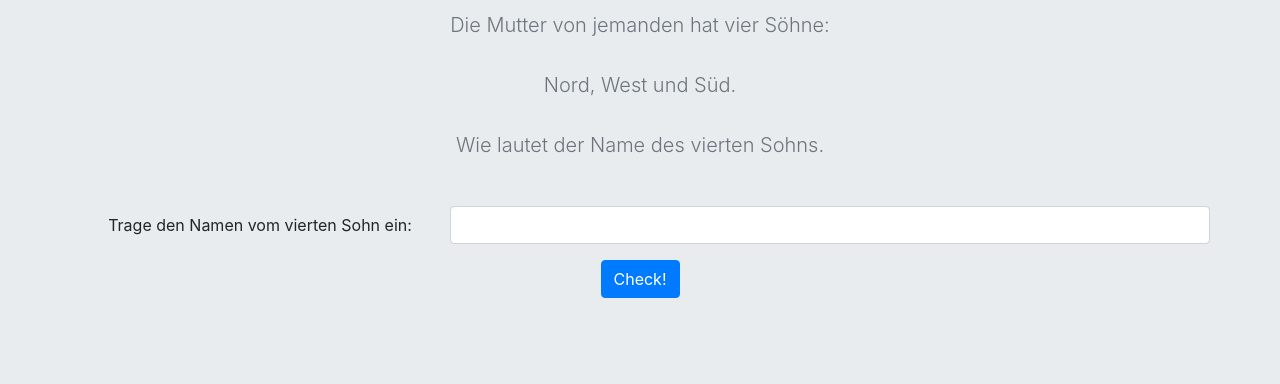
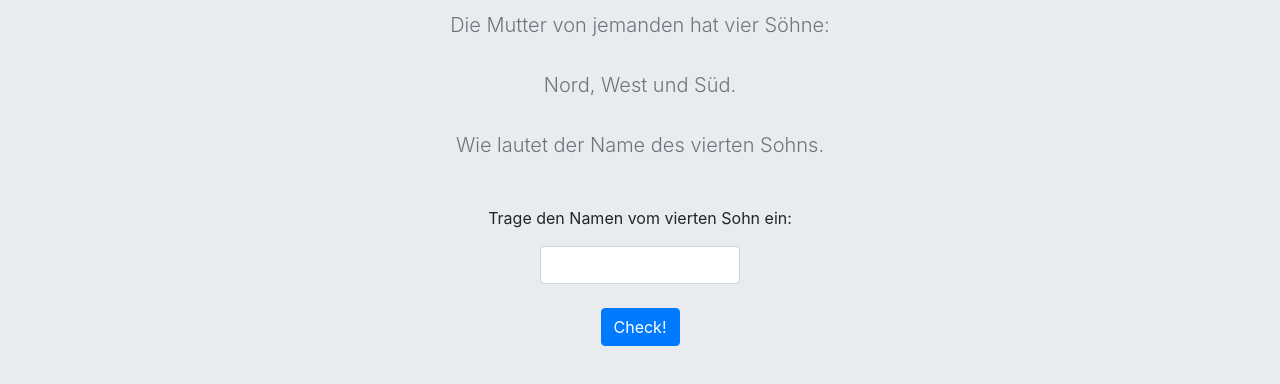
Before and after one commit to J0J0fy/codesuche, a plain HTML site: page Page/4_Mutter-und-vier-Soehne.html in a window 1280 px wide. Shown: the part 134-518 px from the top of the page. Drawn offline with Linux system fonts and the light colour scheme.

Commit message:
Update 4_Mutter-und-vier-Soehne.html

```diff
--- a/Page/4_Mutter-und-vier-Soehne.html
+++ b/Page/4_Mutter-und-vier-Soehne.html
@@ -34,10 +34,13 @@
 		<p>
 			<div>
 				<form>
-					<div class="form-group row">
-						<label for="gleichung" class="col-4 col-form-label">Trage den Namen vom vierten Sohn ein:</label>
-						<input type="text" class="form-control col-8" id="gleichung" placeholder="">
-					</div>
+					<div class="c">
+						<p>
+							Trage den Namen vom vierten Sohn ein:
+						</p>
+						<!--<label for="gleichung" class="col-4 col-form-label"></label>-->
+						<input type="text" class="form-control col-8" id="gleichung" placeholder="" style="width: 200px;display: block;margin: auto;" />
+					</div><br>
 					<button type="button" onclick="check()" class="btn btn-primary">Check!</button>
 				</form>
 			</div>
```
